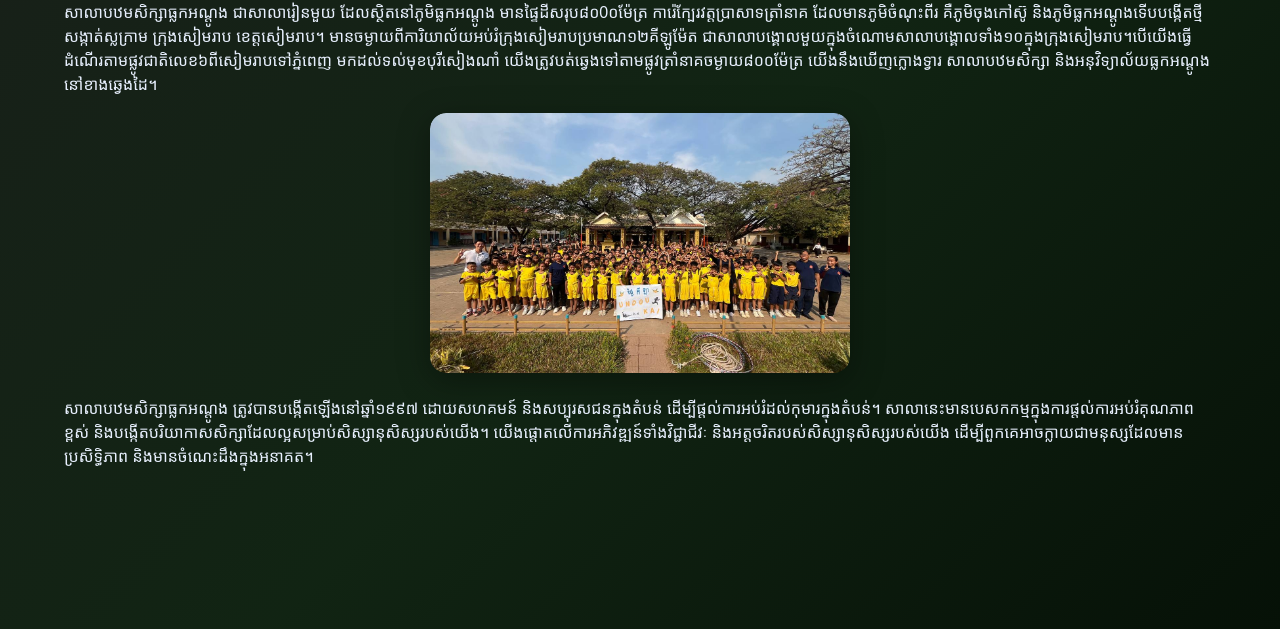
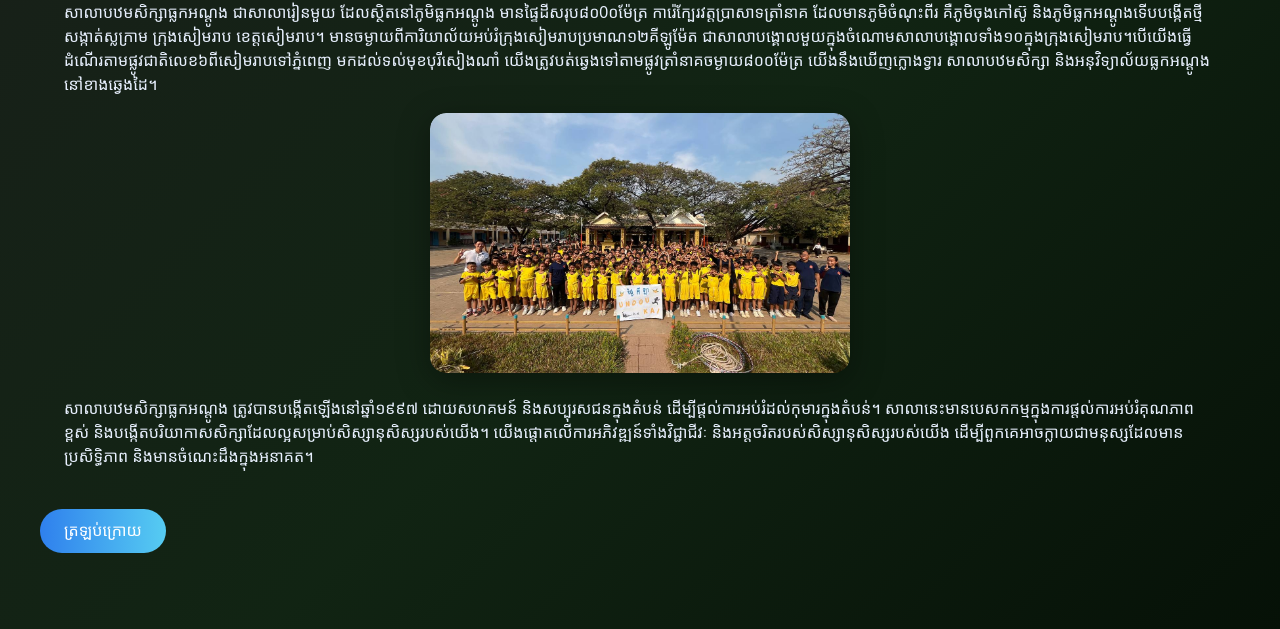
Before and after one commit to Amrin100425/School-Web, a website: page pages/aboutus.html in a window 1280 px wide. Shown: the part 171-800 px from the top of the page. Drawn offline with nearby package versions, Linux system fonts and the light colour scheme.

Commit message:
update button

```diff
--- a/pages/aboutus.html
+++ b/pages/aboutus.html
@@ -55,6 +55,9 @@
             និងមានចំណេះដឹងក្នុងអនាគត។
           </p>
         </div>
+        <div class="hero">
+          <a href="/index.html" class="btn-hero"> ត្រឡប់ក្រោយ </a>
+        </div>
       </main>
     </div>
     <script src="https://cdn.jsdelivr.net/npm/bootstrap@5.3.0-alpha1/dist/js/bootstrap.bundle.min.js"></script>
```
